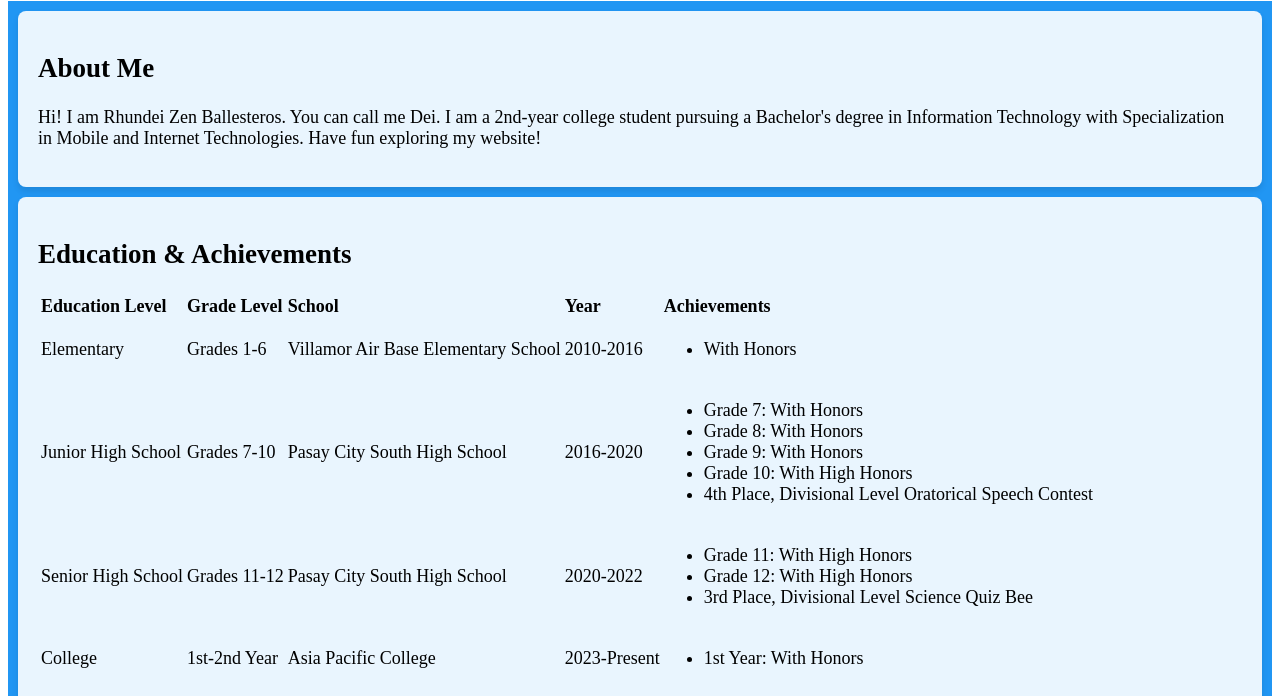
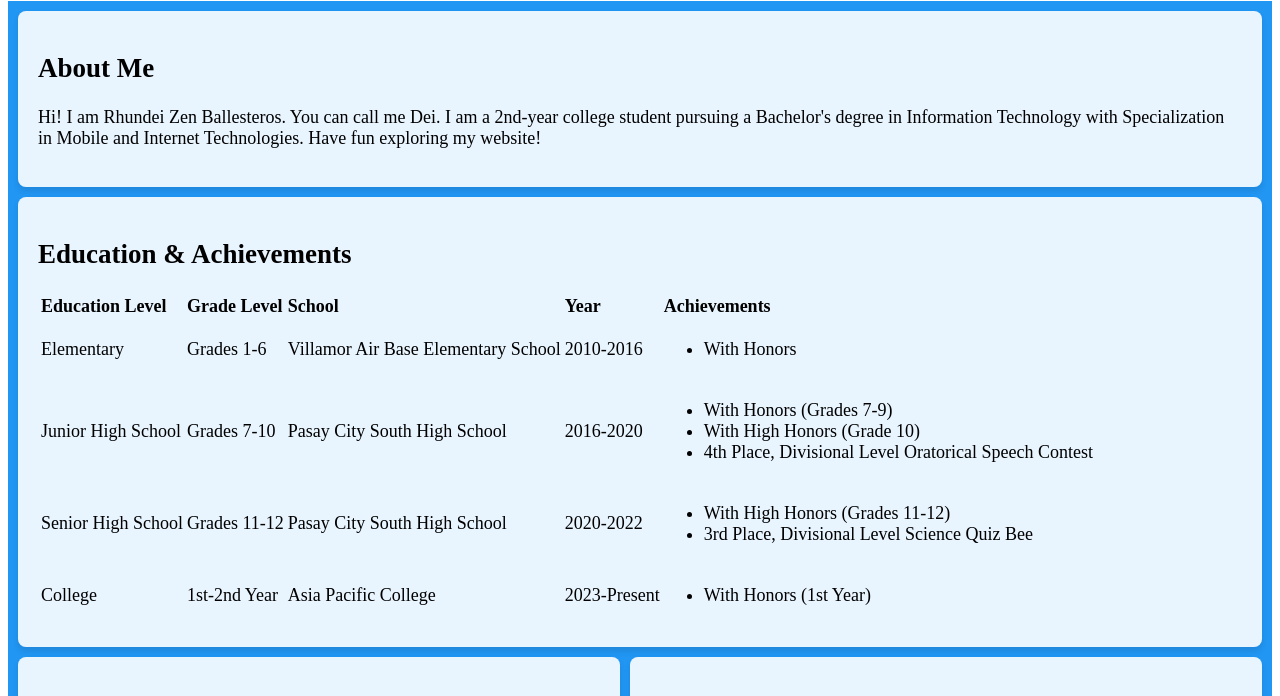
Before and after one commit to rhndzvs/WEBPROG-Personal-Website, a plain HTML site: page home/index.html in a window 1280 px wide. Shown: the part 79-775 px from the top of the page. Drawn offline with Linux system fonts and the light colour scheme.

Commit message:
Finalize grid template

```diff
--- a/home/index.html
+++ b/home/index.html
@@ -1,7 +1,7 @@
 <!DOCTYPE html>
 <html>
 <head>
-  <link rel="stylesheet" href="css/grid.css?version=0.3">
+  <link rel="stylesheet" href="css/grid.css?version=0.4">
 <title>Rhundei's Personal Profile Web Page</title>
 </head>
 <body>
@@ -13,6 +13,7 @@
     <h2>About Me</h2>
     <p>Hi! I am Rhundei Zen Ballesteros. You can call me Dei. I am a 2nd-year college student pursuing a Bachelor's degree in Information Technology with Specialization in Mobile and Internet Technologies. Have fun exploring my website!</p>
   </div>
+
   <div class="item2">
     <h2>Education & Achievements</h2>
     <table>
@@ -23,6 +24,7 @@
         <th>Year</th>
         <th>Achievements</th>
       </tr>
+
       <tr>
         <td>Elementary</td>
         <td>Grades 1-6</td>
@@ -34,6 +36,7 @@
           </ul>
         </td>
       </tr>
+
       <tr>
         <td>Junior High School</td>
         <td>Grades 7-10</td>
@@ -41,14 +44,13 @@
         <td>2016-2020</td>
         <td>
           <ul>
-            <li>Grade 7: With Honors</li>
-            <li>Grade 8: With Honors</li>
-            <li>Grade 9: With Honors</li>
-            <li>Grade 10: With High Honors</li>
+            <li>With Honors (Grades 7-9)</li>
+            <li>With High Honors (Grade 10)</li>
             <li>4th Place, Divisional Level Oratorical Speech Contest</li>
           </ul>
         </td>
       </tr>
+
       <tr>
         <td>Senior High School</td>
         <td>Grades 11-12</td>
@@ -56,12 +58,12 @@
         <td>2020-2022</td>
         <td>
           <ul>
-            <li>Grade 11: With High Honors</li>
-            <li>Grade 12: With High Honors</li>
+            <li>With High Honors (Grades 11-12)</li>
             <li>3rd Place, Divisional Level Science Quiz Bee</li>
           </ul>
         </td>
       </tr>
+
       <tr>
         <td>College</td>
         <td>1st-2nd Year</td>
@@ -69,16 +71,18 @@
         <td>2023-Present</td>
         <td>
           <ul>
-            <li>1st Year: With Honors</li>
+            <li>With Honors (1st Year)</li>
           </ul>
         </td>
       </tr>
     </table>
   </div>
+
   <div class="item3">
     <h2>Course</h2>
     <p>Bachelor of Science in Information Technology with Specialization in Mobile and Internet Technologies</p>
   </div>
+
   <div class="item4">
     <h2>I.T. Experience</h2>
     <ul>
@@ -89,6 +93,7 @@
       <li>Digital Content Creation</li>
     </ul>
   </div>
+
   <div class="item5">
     <h2>Hobbies & Interests</h2>
     <ul>
@@ -101,10 +106,12 @@
       <li>Playing sports</li>
     </ul>
   </div>
+
   <div class="item6">
     <h2>Goals In Life / Dream</h2>
     <p>I want to become a successful Philippine Air Force IT specialist. It is my way of serving my country while doing something I love. I also dream of building a happy and secure future with my girlfriend Mariel, supporting each other, and achieving our goals together. I want to make my family proud and give them a comfortable life. My dream is to live a life where I feel fulfilled and can inspire others to follow their own dreams.</p>
   </div>
+
   <div class="item7">
    <h2>Picture Gallery</h2>
       <td><img src="https://scontent.fmnl5-2.fna.fbcdn.net/v/t39.30808-6/434360818_25561742346750071_6442595302351606323_n.jpg?stp=cp6_dst-jpg_tt6&_nc_cat=106&ccb=1-7&_nc_sid=833d8c&_nc_eui2=AeEZb_x8Y7VEUOvS_0ZC2P65FqF3bvXsuiEWoXdu9ey6IWA50-l769c8yv0c-OiPnkCk8ThL4qlGgC75llK94fr5&_nc_ohc=K4erNE8E5kQQ7kNvgG6q70x&_nc_zt=23&_nc_ht=scontent.fmnl5-2.fna&_nc_gid=AA-LUHw3lkOaS_nI_yL1gsJ&oh=00_AYCtvILnigsrDAWO4JVyd-C9GyDDU4RyiDCkDibdyo9XoQ&oe=6756DE52" alt="Family Picture" width="200">
```
